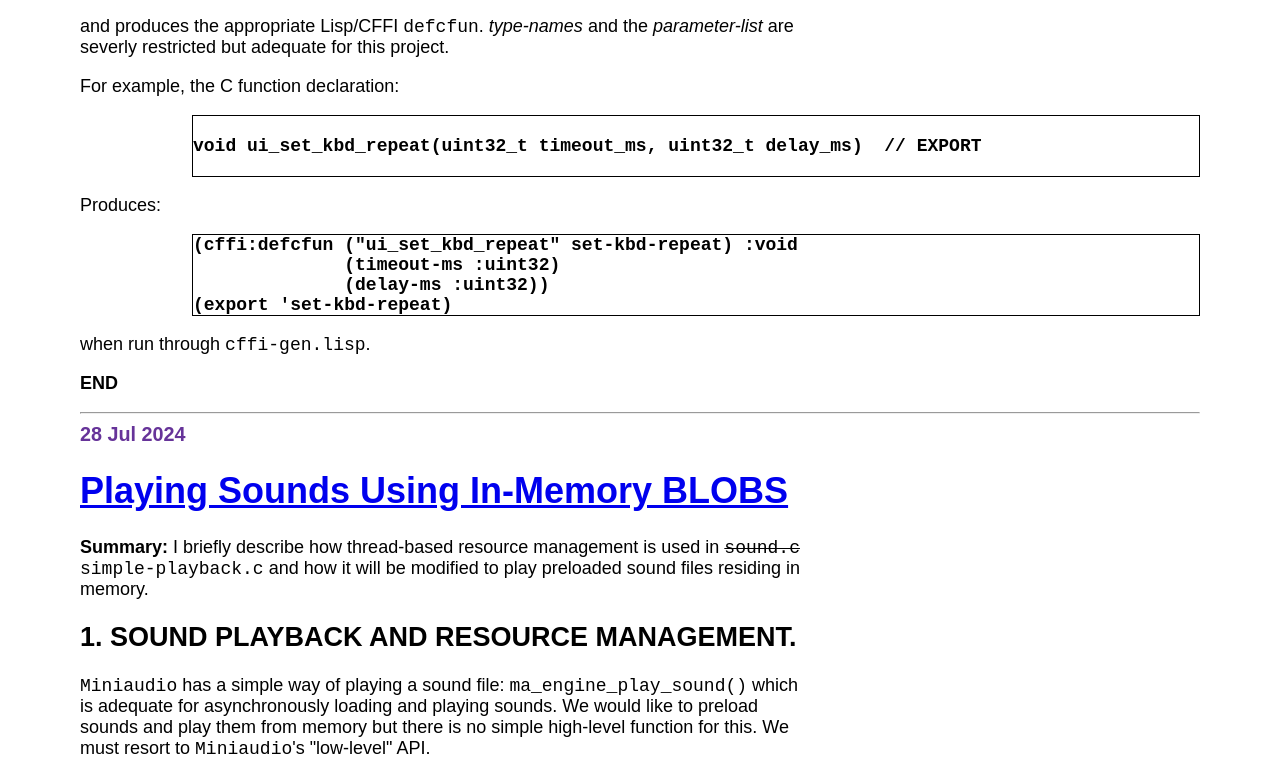
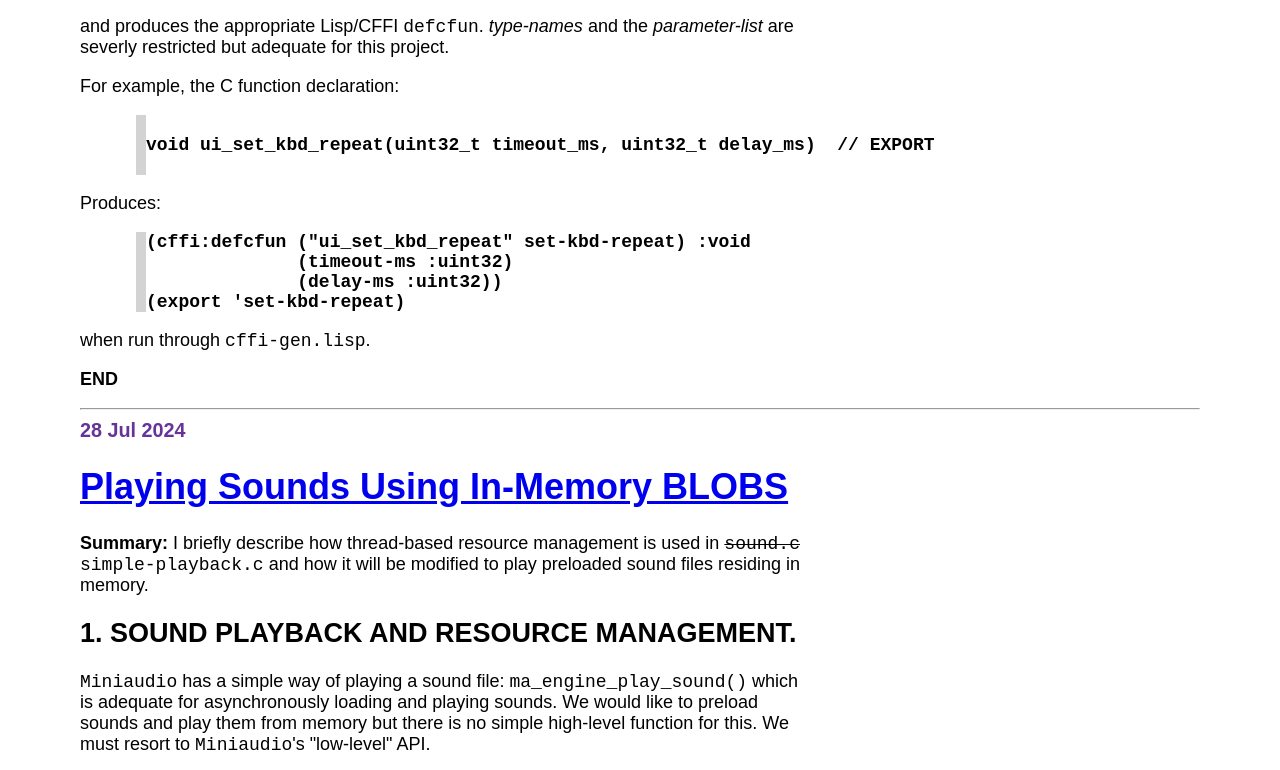
Before and after one commit to toddkfisher/toddkfisher.github.io, a plain HTML site: page index.html in a window 1280 px wide. Shown: the part 1076-1846 px from the top of the page. Drawn offline with nearby package versions, Linux system fonts and the light colour scheme.

Commit message:
Fidgeting ...

```diff
--- a/index.html
+++ b/index.html
@@ -34,12 +34,9 @@ p {
     width: 65%;
 }
 pre {
-      border-top: 1px solid black;
-      border-bottom: 1px solid black;
-      border-left: 1px solid black;
-      border-right: 1px solid black;
+      border-left: 10px solid lightgrey;
       font-weight: bold;
-      margin-left: 10%;
+      margin-left: 5%;
 }
 table, th, td {
         border: 2px solid lightgrey;
--- a/rss.xml
+++ b/rss.xml
@@ -4,7 +4,7 @@
 <title><![CDATA[Writing a Game in Common Lisp and C]]></title>
 <description><![CDATA[Writing a Game in Common Lisp and C]]></description>
 <link>./</link>
-<lastBuildDate>Thu, 01 Aug 2024 16:07:04 -0700</lastBuildDate>
+<lastBuildDate>Thu, 01 Aug 2024 16:11:56 -0700</lastBuildDate>
 <item>
   <title><![CDATA[Testing Sound Playback]]></title>
   <description><![CDATA[
```
Also changed, not shown: archive.html (+2 -5 lines).
